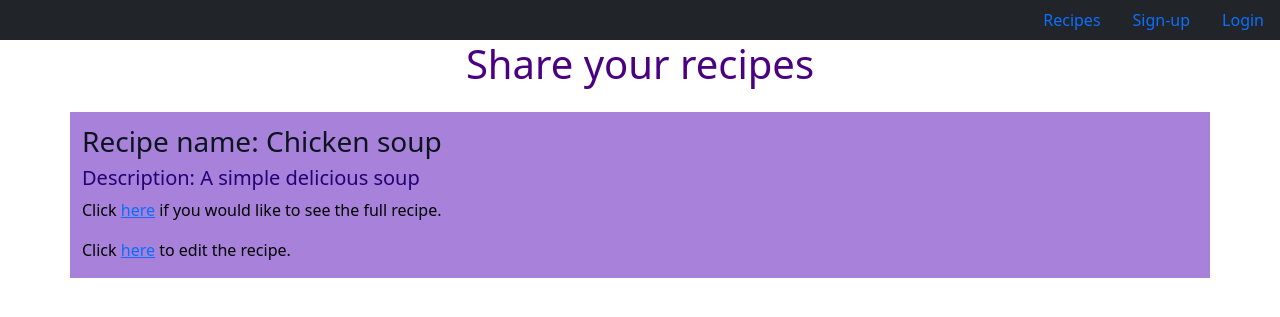
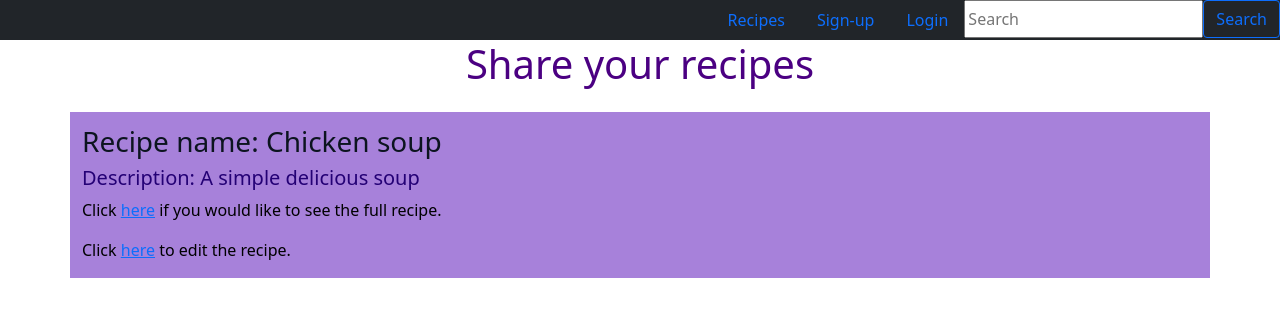
Before and after one commit to Code-Institute-Submissions/Kat24C-recipe_JanResub, a Django app: page / in a window 1280 px wide. Shown: the top 317 px of the page. Run offline with Django 3.2, Linux system fonts and the light colour scheme; data comes from the database, SQL or seed files in the repository; some libraries are stand-ins or nearby versions.

Commit message:
Add search bar to html and views

```diff
--- a/recipes/urls.py
+++ b/recipes/urls.py
@@ -12,4 +12,5 @@ urlpatterns = [
     path('add/', views.add_recipe, name='recipes-add'),
     path('edit/<recipe_id>', views.update_recipe, name='recipes-edit'),
     path('delete/<recipe_id>', views.delete_recipe, name='recipe-delete'),
+    path('search_recipe/', views.recipe_search, name='search-recipe'),
 ]
--- a/recipes/views.py
+++ b/recipes/views.py
@@ -58,3 +58,13 @@ def delete_recipe(request, recipe_id):
         return redirect(reverse('recipe-home-pg'))
 
     return render(request, 'delete_recipe.html', {'del_rec': del_rec})
+
+
+def recipe_search(request):
+    search = request.GET.get('search', '')
+    if search:
+        srecipes = models.Recipe.objects.all().filter(name__icontains=search)
+        return render(request, 'search_recipe.html', {
+            'search': search, 'srecipes': srecipes})
+    else:
+        return render(request, 'search_recipe.html', {})
--- a/static/css/style.css
+++ b/static/css/style.css
@@ -38,6 +38,10 @@ p {
     color: rgb(0, 0, 0);
 }
 
+.center {
+    text-align: center;
+}
+
 .bg-dark {
     background-color: #422e9d;
 }
@@ -58,7 +62,7 @@ p {
 }
 
 .indi {
-    background-color: rgb(202, 217, 240);
+    background-color: rgb(202, 220, 240);
 }
 
 .blue-i {
--- a/templates/base.html
+++ b/templates/base.html
@@ -41,6 +41,13 @@
             <li class="nav-item">
           <a class="nav-link" href="{% url 'account_login' %}">Login</a>
             </li>
+            <li class="nav-item">
+              <form class="d-flex" method="GET" action="{% url 'search-recipe' %}">
+                {% csrf_token %}
+                <input class="bg-muted" type="search" placeholder="Search" aria-label="search" name="search">
+                <button class="btn btn-outline-primary" type="submit">Search</button>
+              </form>
+            </li>
         {% endif %}
       </ul>
       <div>
```
Also changed, not shown: recipe_share/settings.py (+9 -9 lines), templates/search_recipe.html (added, +22 -0 lines).
